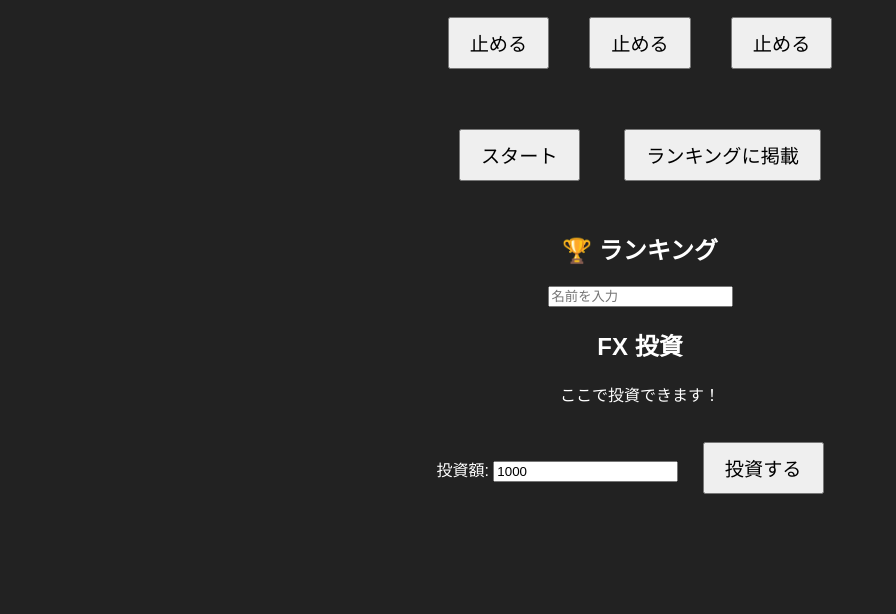
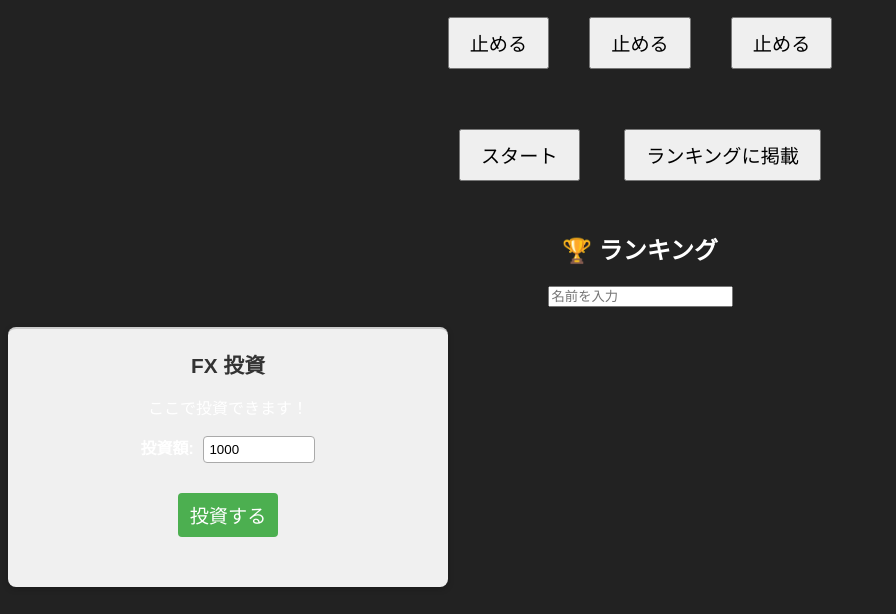
Before and after one commit to adasdasdasdaaaa/patinntinnko, a website: page public/index.html in a window 1280 px wide. Shown: the part 186-800 px from the top of the page, without its empty margins (0-896 px from the left). Drawn offline with nearby package versions, Linux system fonts and the light colour scheme; no server answers.

Commit message:
Update style.css

```diff
--- a/public/style.css
+++ b/public/style.css
@@ -52,3 +52,57 @@ button {
 .flash {
   animation: flash 0.5s ease-in-out 3; /* 0.5秒で3回光る */
 }
+/* FX 投資パネル全体 */
+.fx-panel {
+  background: #f0f0f0;       /* 明るいグレー背景 */
+  padding: 20px;             /* 内側余白 */
+  border-top: 2px solid #ccc; /* 上の区切り線 */
+  margin-top: 20px;          /* 上との余白 */
+  border-radius: 8px;        /* 角丸 */
+  max-width: 400px;          /* 幅制限 */
+  box-shadow: 0 2px 6px rgba(0,0,0,0.2); /* 軽い影 */
+}
+
+/* 見出し */
+.fx-panel h2 {
+  margin-top: 0;
+  margin-bottom: 10px;
+  font-size: 1.3em;
+  color: #333;
+}
+
+/* 投資入力欄 */
+.fx-panel label {
+  display: block;
+  margin-bottom: 10px;
+  font-weight: bold;
+}
+
+.fx-panel input {
+  width: 100px;
+  padding: 5px;
+  margin-left: 5px;
+  border: 1px solid #aaa;
+  border-radius: 4px;
+}
+
+/* 投資ボタン */
+.fx-panel button {
+  padding: 8px 12px;
+  background-color: #4caf50;
+  color: white;
+  border: none;
+  border-radius: 4px;
+  cursor: pointer;
+}
+
+.fx-panel button:hover {
+  background-color: #45a049;
+}
+
+/* 結果表示 */
+.fx-panel #fxResult {
+  margin-top: 10px;
+  font-weight: bold;
+  color: #555;
+}
```
